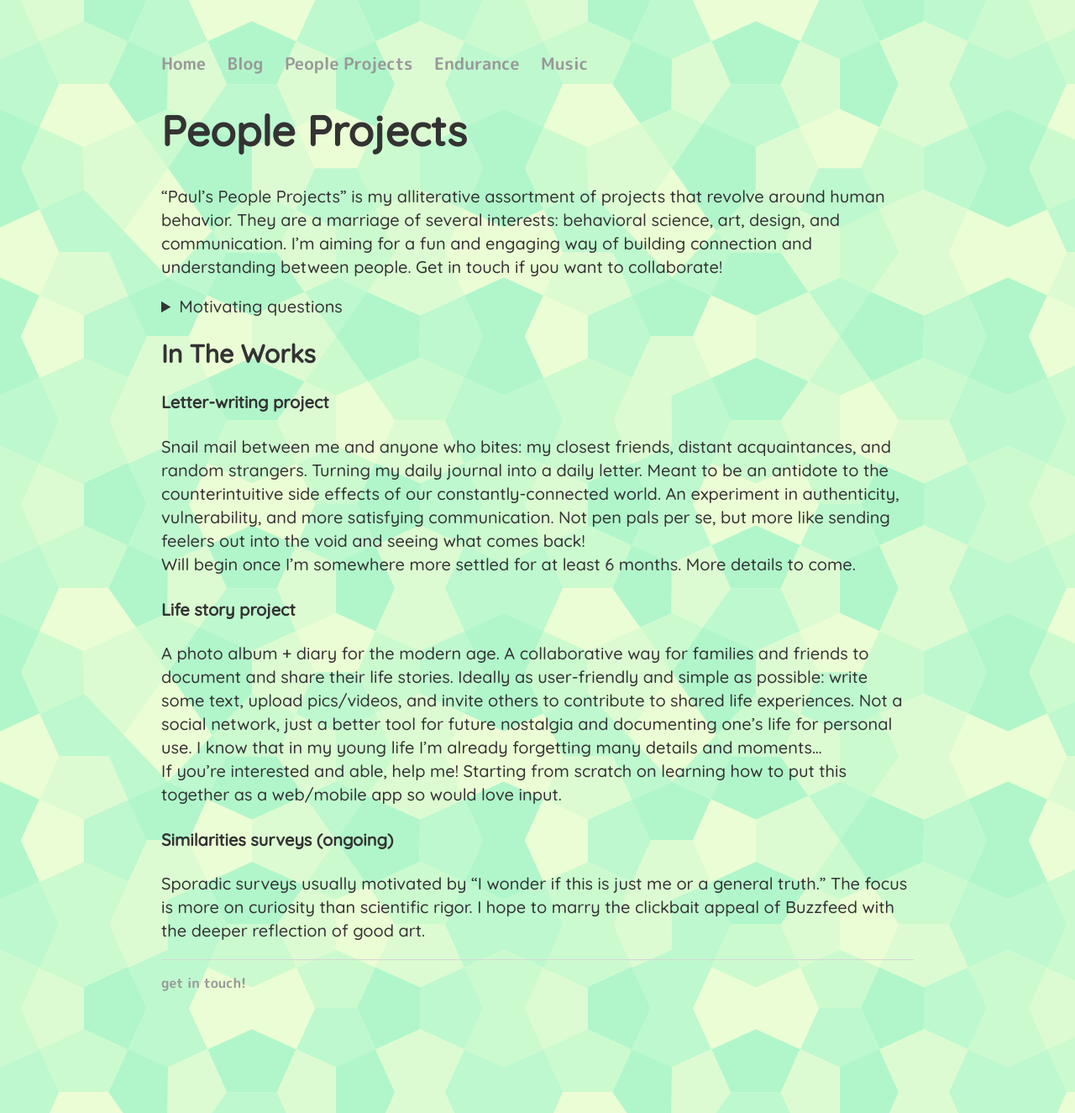
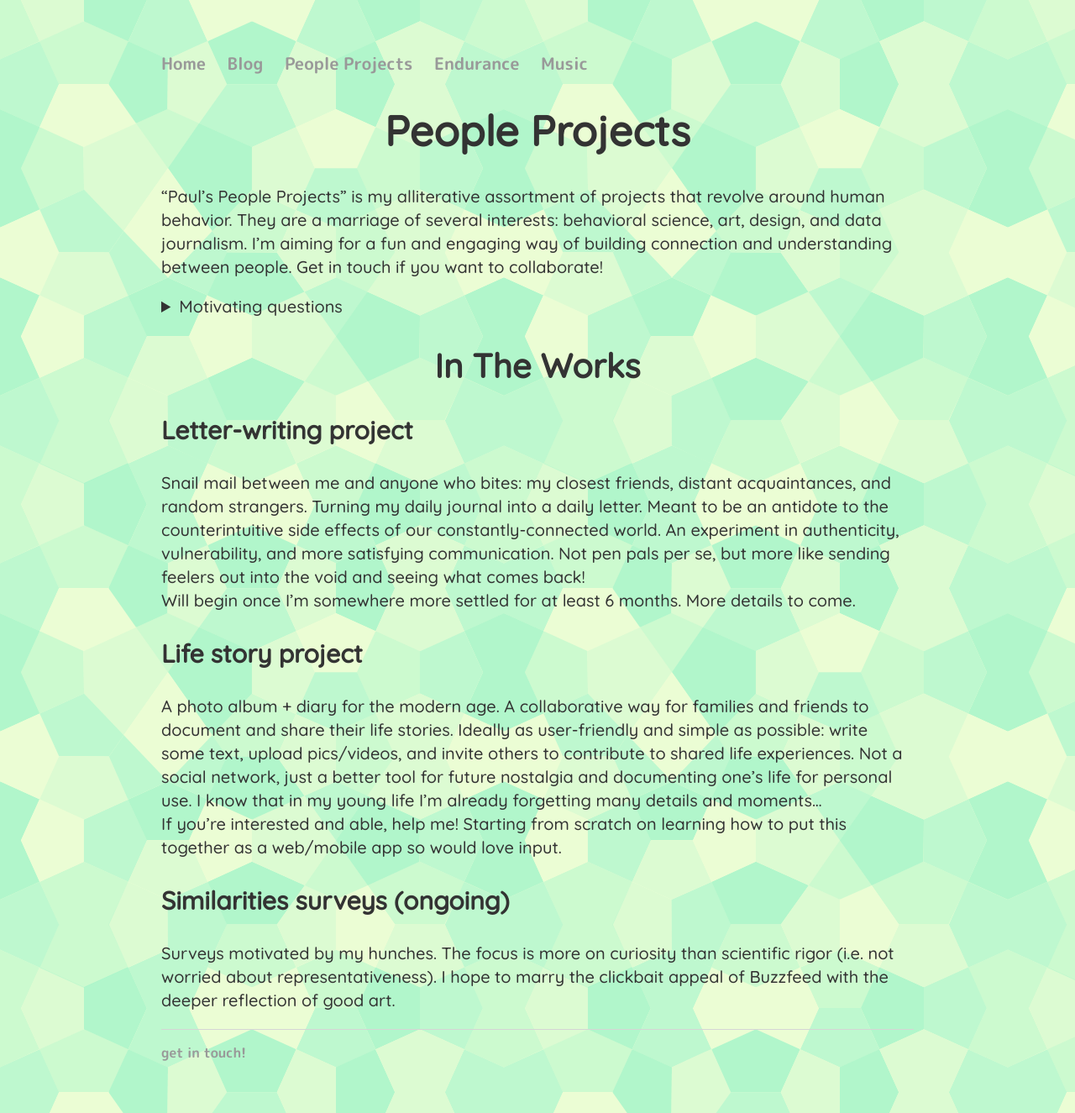
Before and after one commit to paulnakai/paulnakai.github.io, a Jekyll site: the page built from people.md, in a window 1280 px wide. Shown: the whole page at 84% size. Built offline with Jekyll 4.4.1, drawn with Linux system fonts in a browser that asks for light colours; Markdown is read by kramdown in place of the engine named in the settings.

Commit message:
Blog post: website design

```diff
--- a/css/main.css
+++ b/css/main.css
@@ -11,6 +11,7 @@ nav ul, footer ul {
     padding: 0px;
     list-style: none;
     font-weight: bold;
+    font-size: 1em;
 }
 nav ul li, footer ul li {
     display: inline;
@@ -25,6 +26,16 @@ a:hover {
 }
 h1 {
     font-size: 2.5em;
+    font-family: 'Quicksand', sans-serif;
+    text-align: center;
+}
+h2 {
+    font-size: 2em;
+    font-family: 'Quicksand', sans-serif;
+    text-align: center;
+}
+h3 {
+    font-size: 1.5em;
     font-family: 'Quicksand', sans-serif;
 }
 p, ol {
--- a/index.html
+++ b/index.html
@@ -8,7 +8,7 @@ title: Paul Gregg
         <img src="/img/headshot.png" alt="My headshot" class="center-image" width="75%" style="border-radius:50px;"> <br>
     </div>
     <div class="col-8">
-        <p>This site is more about "Paul the person" than "Paul the professional." Read more about why I designed it this way rather than going the traditional portfolio route. Even if you are a potential employer, I hope you find this format useful and resonate with my beliefs about the multiple value sources in a person.</p>
+        <p>This site is more about "Paul the person" than "Paul the professional." <a href="blog/2019/11/09/my-website">Read more about why I designed it this way</a> rather than going the traditional portfolio route.</p>
     </div>
 </div>
 <div class="row"></div>
--- a/people.md
+++ b/people.md
@@ -6,7 +6,7 @@ permalink: /people/
 
 # {{ page.title }}
 
-"Paul's People Projects" is my alliterative assortment of projects that revolve around human behavior. They are a marriage of several interests: behavioral science, art, design, and communication. I'm aiming for a fun and engaging way of building connection and understanding between people. Get in touch if you want to collaborate!
+"Paul's People Projects" is my alliterative assortment of projects that revolve around human behavior. They are a marriage of several interests: behavioral science, art, design, and data journalism. I'm aiming for a fun and engaging way of building connection and understanding between people. Get in touch if you want to collaborate!
 
 <details>
     <summary> Motivating questions </summary>
@@ -19,13 +19,13 @@ permalink: /people/
 
 ## In The Works
 
-#### Letter-writing project
+### Letter-writing project
 Snail mail between me and anyone who bites: my closest friends, distant acquaintances, and random strangers. Turning my daily journal into a daily letter. Meant to be an antidote to the counterintuitive side effects of our constantly-connected world. An experiment in authenticity, vulnerability, and more satisfying communication. Not pen pals per se, but more like sending feelers out into the void and seeing what comes back!
 Will begin once I'm somewhere more settled for at least 6 months. More details to come.
 
-#### Life story project
+### Life story project
 A photo album + diary for the modern age. A collaborative way for families and friends to document and share their life stories. Ideally as user-friendly and simple as possible: write some text, upload pics/videos, and invite others to contribute to shared life experiences. Not a social network, just a better tool for future nostalgia and documenting one's life for personal use. I know that in my young life I'm already forgetting many details and moments...
 If you're interested and able, help me! Starting from scratch on learning how to put this together as a web/mobile app so would love input.
 
-#### Similarities surveys (ongoing)
-Sporadic surveys usually motivated by "I wonder if this is just me or a general truth." The focus is more on curiosity than scientific rigor. I hope to marry the clickbait appeal of Buzzfeed with the deeper reflection of good art.
+### Similarities surveys (ongoing)
+Surveys motivated by my hunches. The focus is more on curiosity than scientific rigor (i.e. not worried about representativeness). I hope to marry the clickbait appeal of Buzzfeed with the deeper reflection of good art.
```
Also changed, not shown: _posts/2019-11-09-my-website.md (added, +33 -0 lines), _posts/2019-11-10-second-order-pleasures.md (added, +30 -0 lines), 1 other file.
